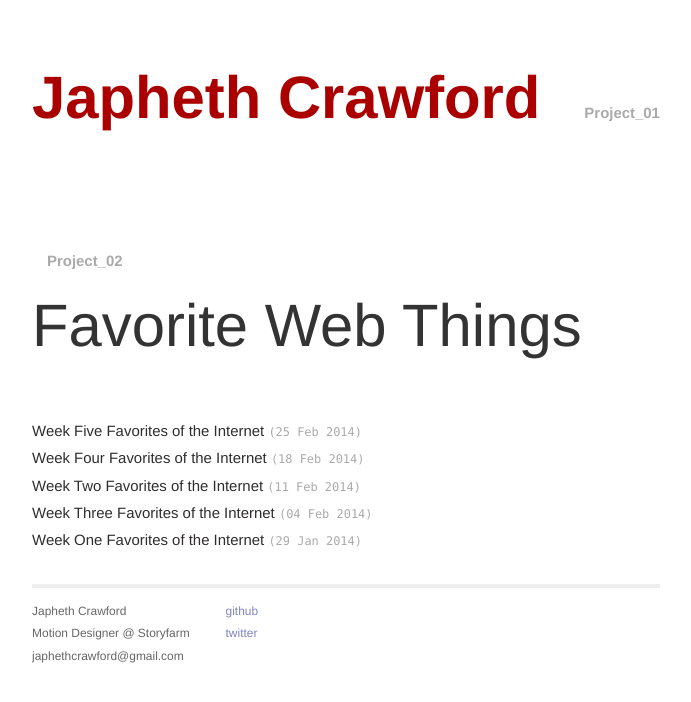
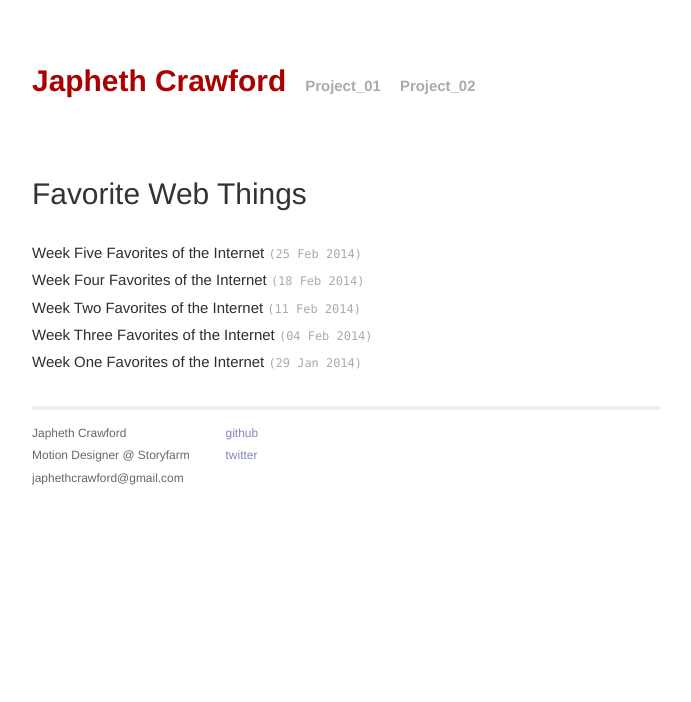
Before and after one commit to japhethcrawford/classblog, a Jekyll site: the page built from index.html, in a window 1280 px wide. Shown: the top 702 px of the page, without its empty margins (294-985 px from the left). Built offline with Jekyll 4.4.1, drawn with Linux system fonts in a browser that asks for light colours; Markdown is read by kramdown in place of the engine named in the settings; comment, search, counter and statistics services are not loaded.

Commit message:
reduce size

```diff
--- a/css/main.css
+++ b/css/main.css
@@ -34,7 +34,7 @@
 /*
 /*****************************************************************************/
 h1 {
-	font-size: 400%;
+	font-size: 200%;
 }
 
 
```
Also changed, not shown: 1 other file.
